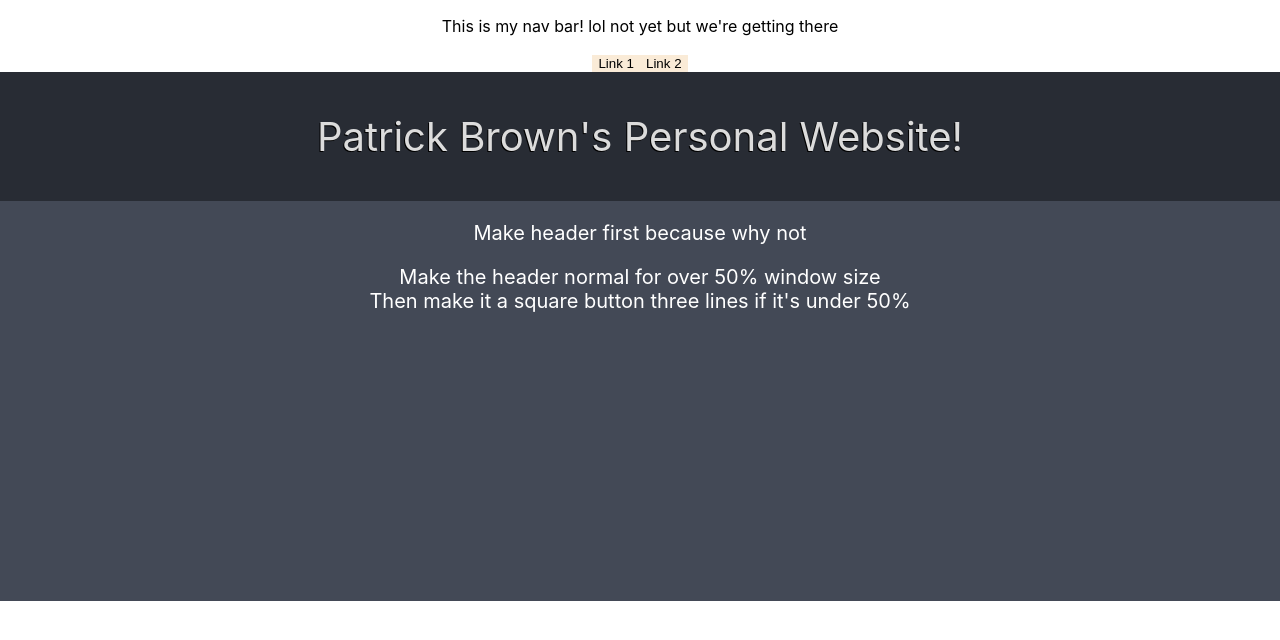
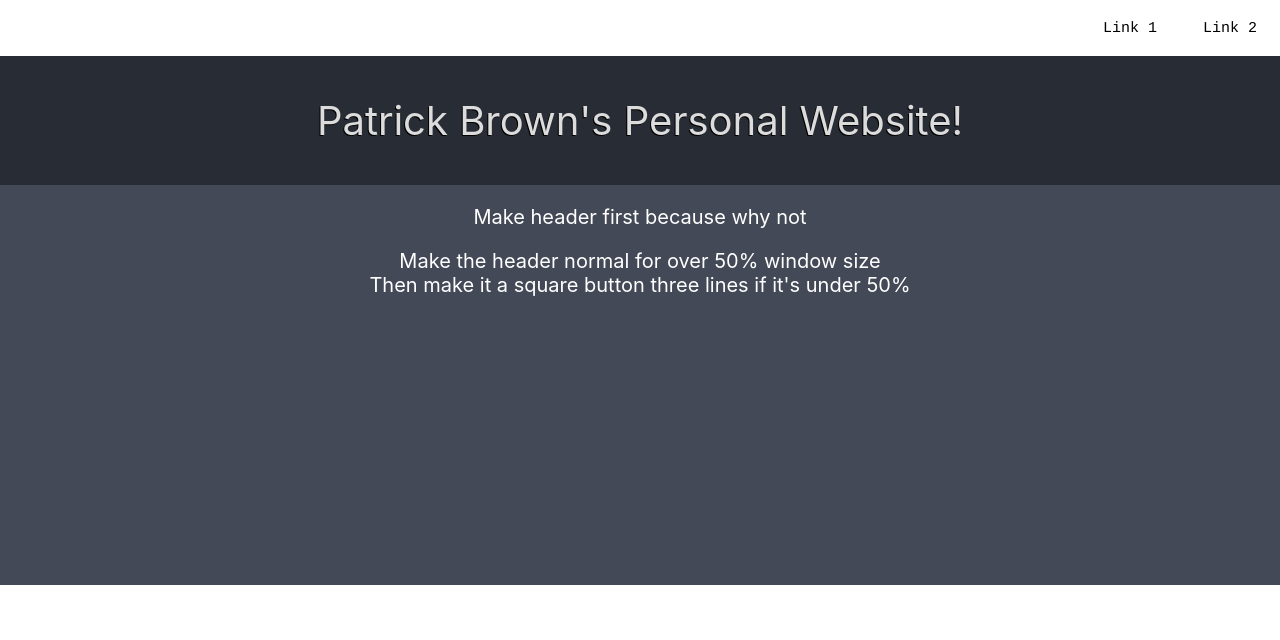
Before and after one commit to PatrickBrown1/PersonalWebsite-REACT, a React (Create React App) app: page / in a window 1280 px wide. Shown: the top 640 px of the page. Built offline with nearby package versions, Linux system fonts and the light colour scheme.

Commit message:
Button style and hover style completed

```diff
--- a/src/NavBar.css
+++ b/src/NavBar.css
@@ -1,14 +1,24 @@
 .NavBar {
-    justify-content: left;
-}
-
-
-
-.NavBar-buttons {
-    align-items: right;
+    display: inline-flex;
+    flex-direction: row;
+    justify-content: flex-end;
+    min-height: 7vh;
+    width: 100%;
 }
 
 .NavBar-onebutton {
-    border: 1px black;
-    background-color: antiquewhite;
+    justify-self: right;
+    width: 100px;
+
+
+    font-size: 15px;
+    font-family: Courier;
+    border: 0px black;
+    background-color: white;
+    transition-duration: 0.4s;
 }
+
+.NavBar-onebutton:hover {
+    cursor: pointer;
+    background-color: rgb(220, 220, 220);
+}
--- a/src/NavBar.js
+++ b/src/NavBar.js
@@ -6,11 +6,8 @@ export default class NavBar extends React.Component {
     render() {
         return(
             <div className='NavBar'>
-                <p>This is my nav bar! lol not yet but we're getting there</p>
-                <div className='NavBar-buttons'>
-                    <CustomNavButton className='NavBar-onebutton'>Link 1</CustomNavButton>
-                    <CustomNavButton className='NavBar-onebutton'>Link 2</CustomNavButton>
-                </div>
+                <CustomNavButton className='NavBar-onebutton'>Link 1</CustomNavButton>
+                <CustomNavButton className='NavBar-onebutton'>Link 2</CustomNavButton>
             </div>
         );
     }
```
